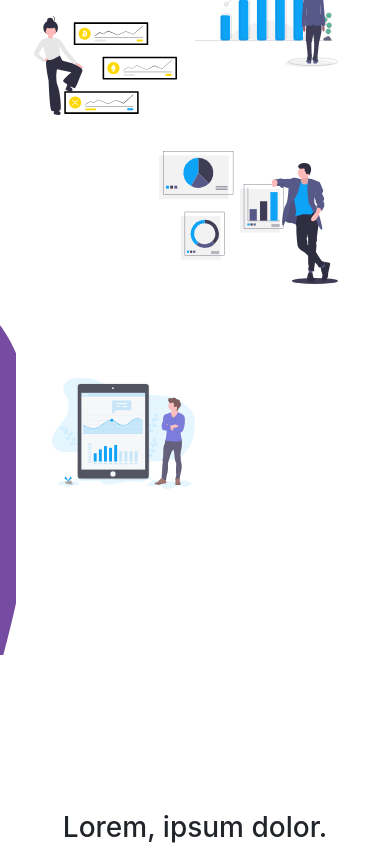
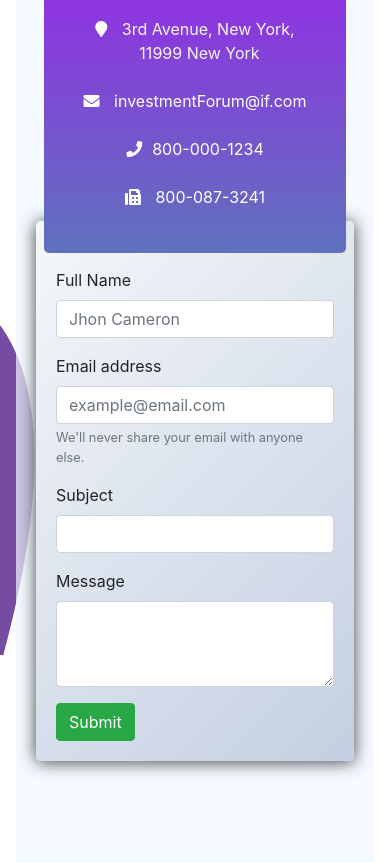
Before and after one commit to sherpa-takashu124/investment, a plain HTML site: page js/pages/contact.html in a window 390 px wide. Shown: the part 189-1051 px from the top of the page. Drawn offline with nearby package versions, Linux system fonts and the light colour scheme.

Commit message:
added contact us page

```diff
--- /dev/null
+++ b/css/contact.css
@@ -0,0 +1,107 @@
+.contact_container {
+    width: 100%;
+    height: 100%;
+    position: relative;
+    overflow: hidden;
+}
+
+.contact_form_container {
+    width: 100%;
+    position: relative;
+    padding: 100px 80px;
+}
+
+.contact_card {
+    background-image: linear-gradient(to top, #5f72bd 0%, #9b23ea 100%);
+    width: 30%;
+    position: absolute;
+    left: 100px;
+    top: 200px;
+    border-radius: 5px;
+    text-align: center;
+    color: #f5f7fa;
+    padding: 20px;
+}
+
+.contact_card {
+    color: #f5f7fa;
+    text-align: center;
+    margin-bottom: 10px;
+    display: flex;
+    justify-content: flex-start;
+    align-items: flex-start;
+    flex-flow: column;
+}
+
+.contact_card h3 {
+    width: 100%;
+    text-align: center;
+}
+
+.contact_card span a {
+    color: white;
+}
+
+.contact_card span i {
+    color: white;
+    margin-right: 10px;
+}
+
+.contact_form {
+    background: linear-gradient(135deg, #f5f7fa 0%, #c3cfe2 100%);
+    width: 80%;
+    float: right;
+    padding: 20px;
+    height: auto;
+    border-radius: 5px;
+    margin-bottom: 20px;
+    -webkit-box-shadow: 0px 1px 17px 0px rgba(0, 0, 0, 0.75);
+    -moz-box-shadow: 0px 1px 17px 0px rgba(0, 0, 0, 0.75);
+    box-shadow: 0px 1px 17px 0px rgba(0, 0, 0, 0.75);
+}
+
+.contact_form form {
+    width: 75%;
+    float: right;
+}
+
+@media screen and (max-width: 900px) {
+    .contact_form_container {
+        display: flex;
+        flex-flow: column;
+    }
+    .contact_form {
+        padding-top: 15%;
+        width: 100%;
+        clear: both;
+        margin: auto;
+    }
+    .contact_card {
+        position: unset;
+        width: 80%;
+        margin: auto;
+        margin-bottom: -10%;
+        z-index: 3;
+        align-items: center;
+    }
+    .contact_form form {
+        width: 100%;
+    }
+    .contact_form_container {
+        width: 100%;
+        position: relative;
+        padding: 100px 50px;
+    }
+}
+
+@media screen and (max-width: 500px) {
+    .contact_card {
+        position: unset;
+        width: 95%;
+    }
+    .contact_form_container {
+        width: 100%;
+        position: relative;
+        padding: 100px 20px;
+    }
+}
--- a/css/style.css
+++ b/css/style.css
@@ -12,7 +12,7 @@ html {
 }
 
 body {
-    background-color: rgba(240, 248, 255, 0.5);
+    background-color: rgba(240, 248, 255, 0.7);
     overflow-y: auto;
     height: 100%;
     border-radius: 5px;
@@ -291,8 +291,13 @@ body {
         width: 95%;
         height: 250px;
     }
-    .footer_container ul {
+    .footer_container {
         width: 100%;
+        flex-flow: column;
+        align-items: center;
+    }
+    .footer_container ul li {
+        text-align: center;
     }
     .footer_container .social_media ul {
         width: 100%;
--- a/index.html
+++ b/js/pages/contact.html
@@ -1,24 +1,22 @@
 <!DOCTYPE html>
-
 <html class="no-js">
-<!--<![endif]-->
 
 <head>
     <meta charset="utf-8">
     <meta http-equiv="X-UA-Compatible" content="IE=edge">
-    <title></title>
+    <title>Contact Us</title>
     <meta name="description" content="">
     <meta name="viewport" content="width=device-width, initial-scale=1">
-    <link rel="stylesheet" href="css/style.css">
     <link rel="stylesheet" href="https://stackpath.bootstrapcdn.com/bootstrap/4.4.1/css/bootstrap.min.css">
-    <link rel="stylesheet" href="css/nav.css">
-    <script src="https://cdnjs.cloudflare.com/ajax/libs/Chart.js/2.9.3/Chart.min.js"></script>
+    <link rel="stylesheet" href="https://cdnjs.cloudflare.com/ajax/libs/font-awesome/5.13.0/css/all.min.css">
+    <link rel="stylesheet" href="/css/style.css">
+    <link rel="stylesheet" href="/css/nav.css">
+    <link rel="stylesheet" href="/css/contact.css">
 
 </head>
 
 <body>
-    <section class="upper_banner_container">
-
+    <section class="contact_container">
         <header class="header">
             <img class="logo" src="/images/test_logo.svg" alt="logo">
             <input class="menu_btn" type="checkbox" name="" id="menu_btn">
@@ -54,99 +52,63 @@
 
         </header>
 
-        <div class="right_container">
-            <img class="first" src="/images/svg1.svg" alt="" srcset="">
-            <img class="second" src="/images/svg2.svg" alt="" srcset="">
-            <img class="third" src="/images/svg3.svg" alt="" srcset="">
-            <img class="forth" src="/images/svg4.svg" alt="" srcset="">
-        </div>
-        <div class="left_container">
-            <div class="container_text_div">
-                <h3 class="conatiner_heading">Lorem, ipsum dolor.</h3>
-                <p class="container_text">Lorem ipsum dolor sit amet consectetur, adipisicing elit. Dolorem animi eum rem iusto, qui vero omnis consequuntur magni perspiciatis odio ducimus distinctio eos possimus corrupti adipisci, at voluptatem optio eveniet?</p>
+        <div class="contact_form_container">
+            <div class="contact_card">
+                <h3>Contact us</h3>
 
+                <br>
+
+                <span><i class="fa fa-map-marker "></i> 3rd Avenue, New York, <br> &nbsp; 11999 New York </span>
+                <br>
+                <span><i class="fa fa-envelope"></i><a href="mailto:">
+                    investmentForum@if.com
+                </a></span>
+                <br>
+                <span> <i class="fa fa-phone"></i><a href="tel:+1">800-000-1234</a></span>
+                <br>
+
+                <span> <i class=" fa fas fa-fax"></i>   <a href="tel:+1">800-087-3241</a> </span>
+
+                <br>
+
+
+
+
+            </div>
+
+            <div class="contact_form">
+                <form>
+                    <div class="form-group">
+                        <label for="full_name">Full Name</label>
+                        <input type="text" class="form-control" id="full_name" aria-describedby="emailHelp" placeholder="Jhon Cameron">
+
+                    </div>
+                    <div class="form-group">
+                        <label for="email_address">Email address</label>
+                        <input type="email" class="form-control" id="email_address" aria-describedby="emailHelp" placeholder="example@email.com">
+                        <small id="emailHelp" class="form-text text-muted">We'll never share your email with anyone else.</small>
+                    </div>
+
+                    <div class="form-group">
+                        <label for="subject">Subject</label>
+                        <input type="text" class="form-control" id="subject" aria-describedby="emailHelp">
+
+                    </div>
+
+                    <div class="form-group">
+                        <label for="message">Message</label>
+                        <textarea class="form-control" id="message" rows="3"></textarea>
+                    </div>
+
+
+
+                    <button type="submit" class=" btn btn-success">Submit</button>
+                </form>
             </div>
         </div>
 
 
-
-
     </section>
-
-    <section class="middle_container">
-        <br>
-        <div class="character_div">
-
-            <div>
-                <img src="/images/lock.svg" alt="" class="svg">
-                <h3>Safe</h3>
-                <p>Find qualified, independent and regulated professionals</p>
-
-            </div>
-
-
-            <div>
-                <img src="/images/smart.svg" alt="">
-                <h3>Smart</h3>
-                <p>Quickly connect to over 27,000 experts</p>
-            </div>
-
-            <div>
-                <img src="/images/free.svg" alt="">
-                <h3>Free</h3>
-                <p>We don’t charge you anything for our matching service</p>
-            </div>
-
-
-        </div>
-        <br>
-
-        <h2>We’ve helped more than 10 million people to find unbiased advice</h2>
-        <br>
-        <br>
-        <br>
-        <br>
-        <br>
-        <button type="button" class="btn_expert btn btn-success">Find me an expert</button>
-
-    </section>
-
-    <section class="expert">
-        <br>
-        <h2>Expert Area</h2>
-        <p>Explore our treasury of tips and guides for every stage of life</p>
-        <br>
-        <section class="expert_area">
-            <div class="crypto">
-                <canvas id="cryptochart">
-                </canvas>
-            </div>
-            <div class="stock">
-                <canvas id="stockchart">
-                </canvas>
-            </div>
-            <div class="morgage">
-                <canvas id="morgagechart">
-                </canvas>
-            </div>
-            <div class="middleEast">
-                <canvas id="middleEastchart">
-                </canvas>
-            </div>
-
-            <div class="losses">
-                <canvas id="lossCompany">
-                </canvas>
-            </div>
-
-            <div class="profiter">
-                <canvas id="profitComapny">
-                </canvas>
-            </div>
-
-        </section>
-    </section>
-    <br>
 
     <footer class="footer">
         <div class="footer_container">
@@ -205,10 +167,7 @@
     </footer>
 
 
-
-
-    <script src="/js/app.js"></script>
-
+    <script src="" async defer></script>
 </body>
 
 </html>
```
Also changed, not shown: css/footer.css (added), images/pin.png (added).
